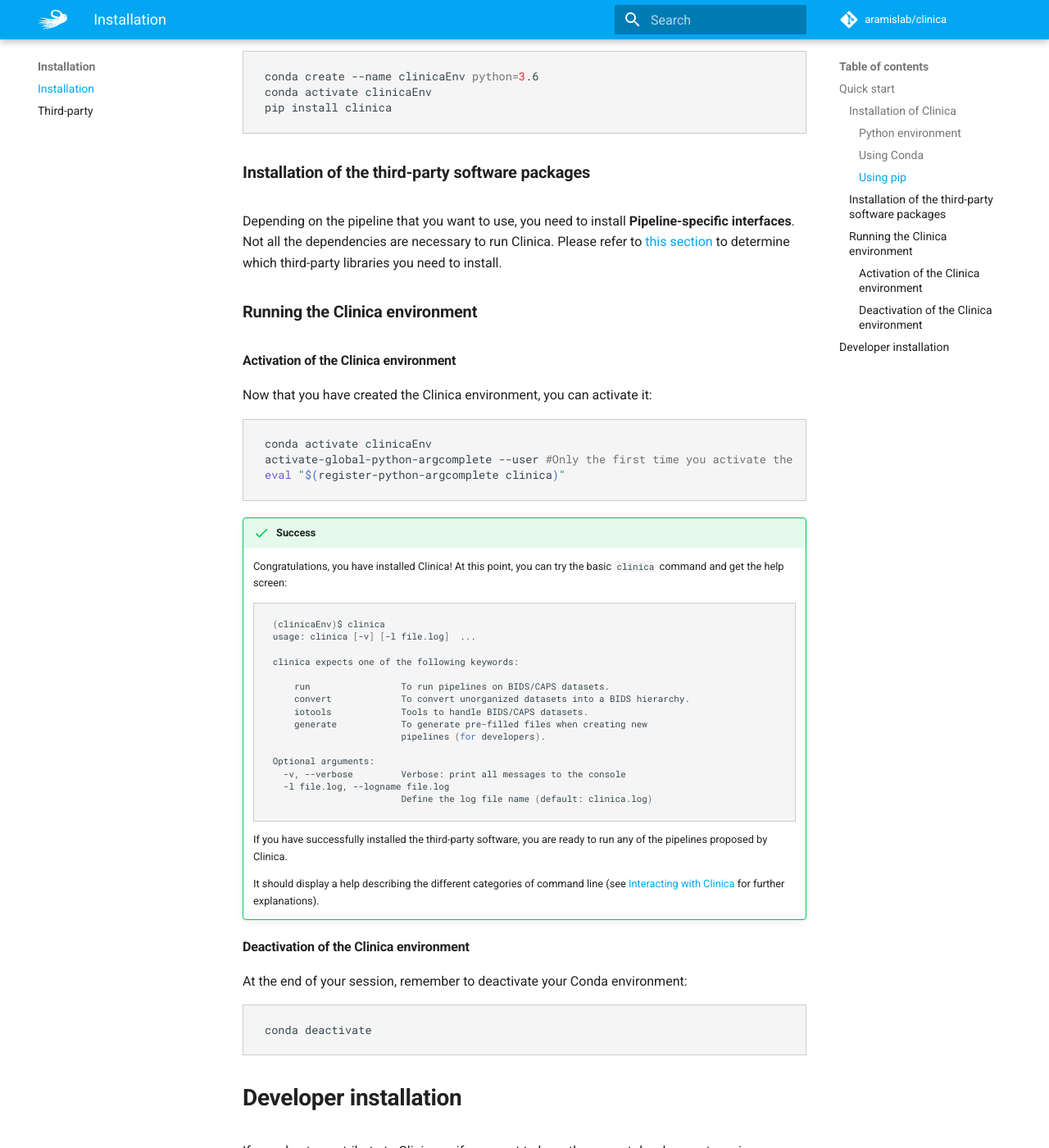
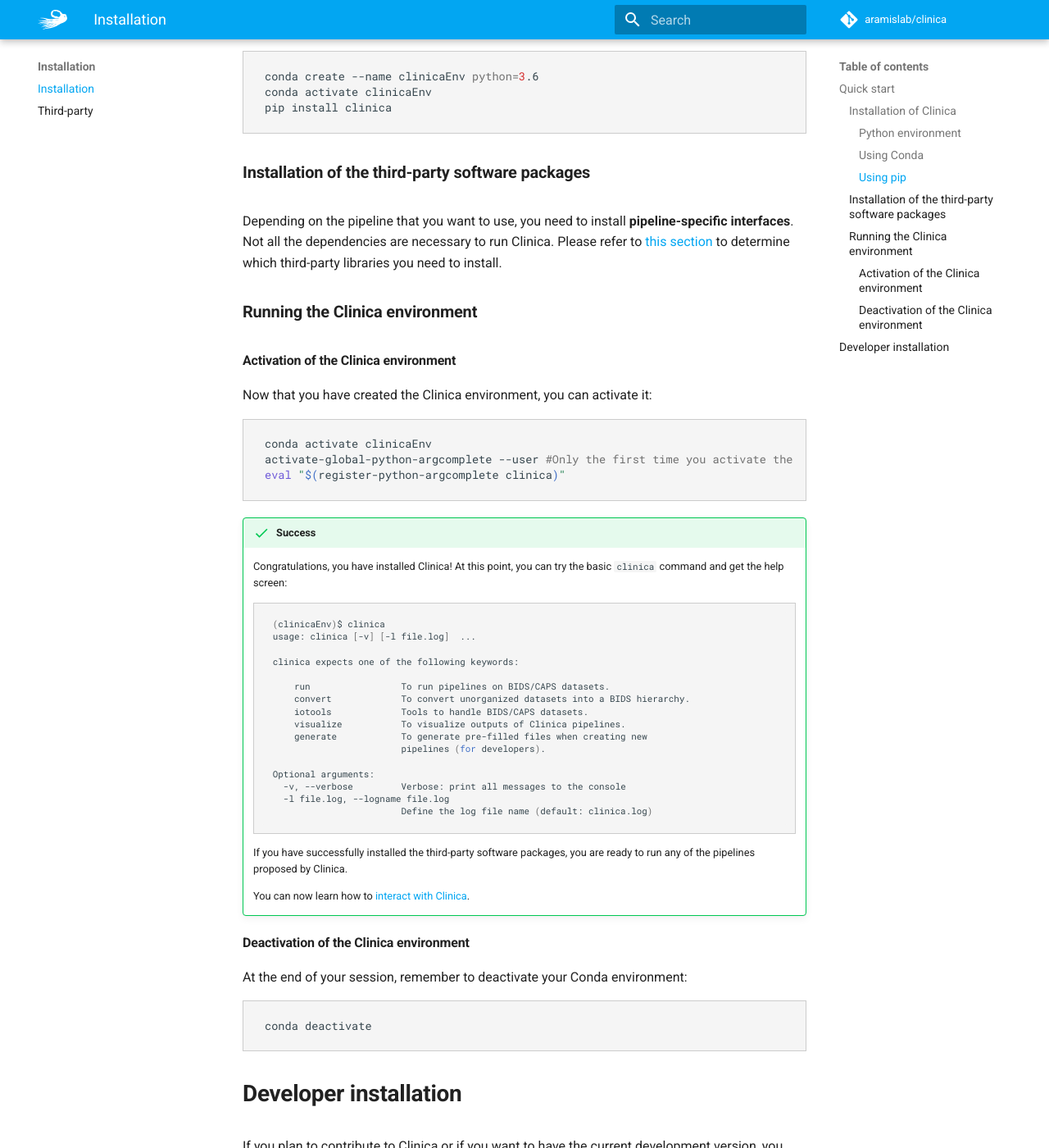
Before and after one commit to aramis-lab/clinica, an MkDocs documentation site: the page built from docs/Installation.md, in a window 1280 px wide and 1400 px high, scrolled down 1475 px. Shown: the whole window at 82% size. Built offline with MkDocs 1.6.1 and Material for MkDocs 9.7.7, drawn with Linux system fonts in a browser that asks for light colours; comment, search, counter and statistics services are not loaded; some of the changed text lies outside the part shown.

Commit message:
Fix typos in installation pages

````diff
--- a/docs/Installation.md
+++ b/docs/Installation.md
@@ -67,7 +67,7 @@
 
 ### Installation of the third-party software packages
 Depending on the pipeline that you want to use, you need to install
-**Pipeline-specific interfaces**. Not all the dependencies are necessary to run
+**pipeline-specific interfaces**. Not all the dependencies are necessary to run
 Clinica.
 Please refer to [this section](../Third-party) to determine which third-party
 libraries you need to install.
@@ -96,6 +96,7 @@
         run                 To run pipelines on BIDS/CAPS datasets.
         convert             To convert unorganized datasets into a BIDS hierarchy.
         iotools             Tools to handle BIDS/CAPS datasets.
+        visualize           To visualize outputs of Clinica pipelines.
         generate            To generate pre-filled files when creating new
                             pipelines (for developers).
 
@@ -105,12 +106,10 @@
                             Define the log file name (default: clinica.log)
     ```
 
-    If you have successfully installed the third-party software, you are ready
+    If you have successfully installed the third-party software packages, you are ready
     to run any of the pipelines proposed by Clinica.
 
-    It should display a help describing the different categories of command line
-    (see [Interacting with Clinica](../InteractingWithClinica) for further
-    explanations).
+    You can now learn how to [interact with Clinica](../InteractingWithClinica).
 
 #### Deactivation of the Clinica environment
 At the end of your session, remember to deactivate your Conda environment:
@@ -161,5 +160,5 @@
 ```
 
 Remember that Clinica will be only available inside your Conda environment.
-Further information for Clinica's contributors can be found
-[here](./CodingForClinica).
+<!-- Further information for Clinica's contributors can be found
+[here](../CodingForClinica). -->
````
Also changed, not shown: docs/Third-party.md (+4 -4 lines).
